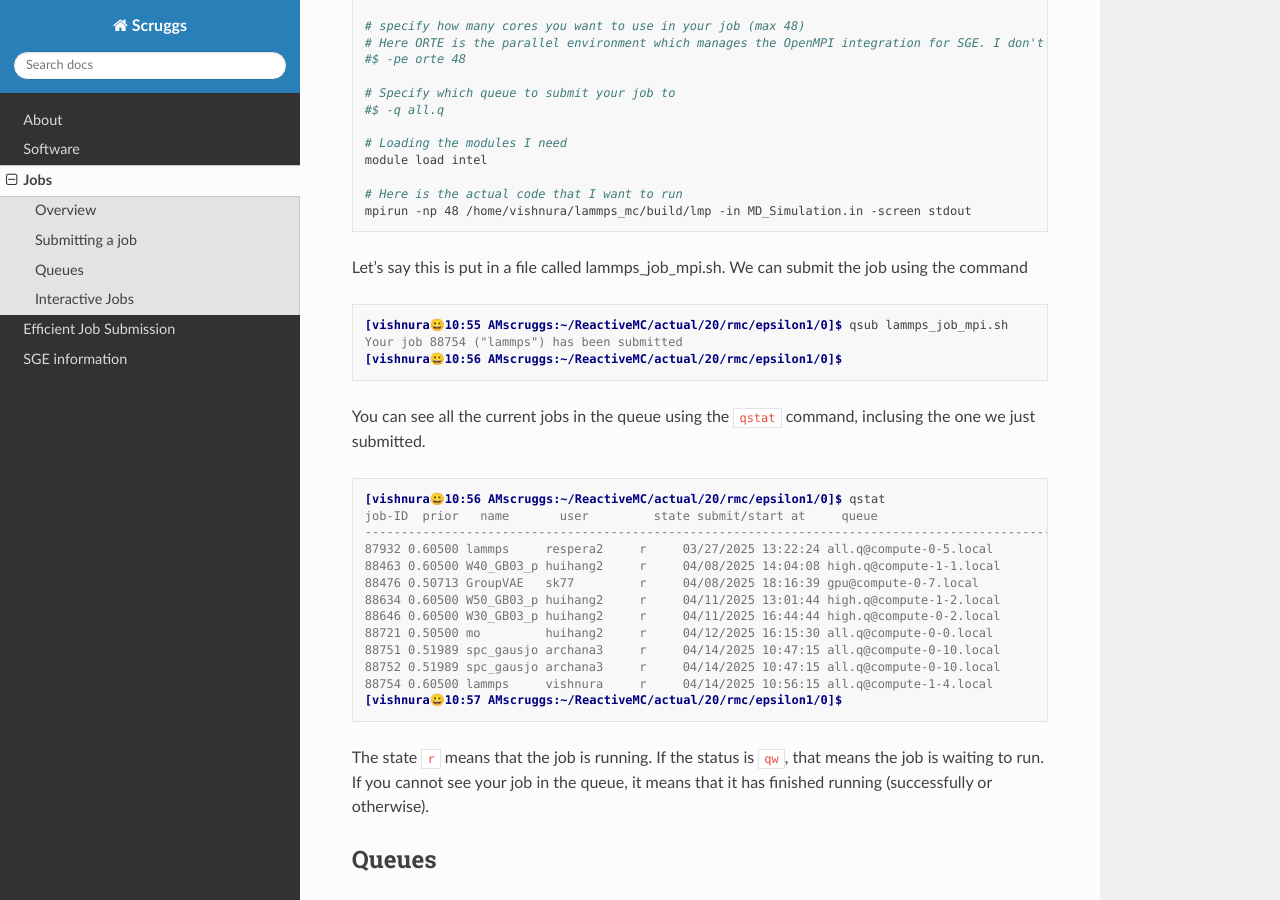
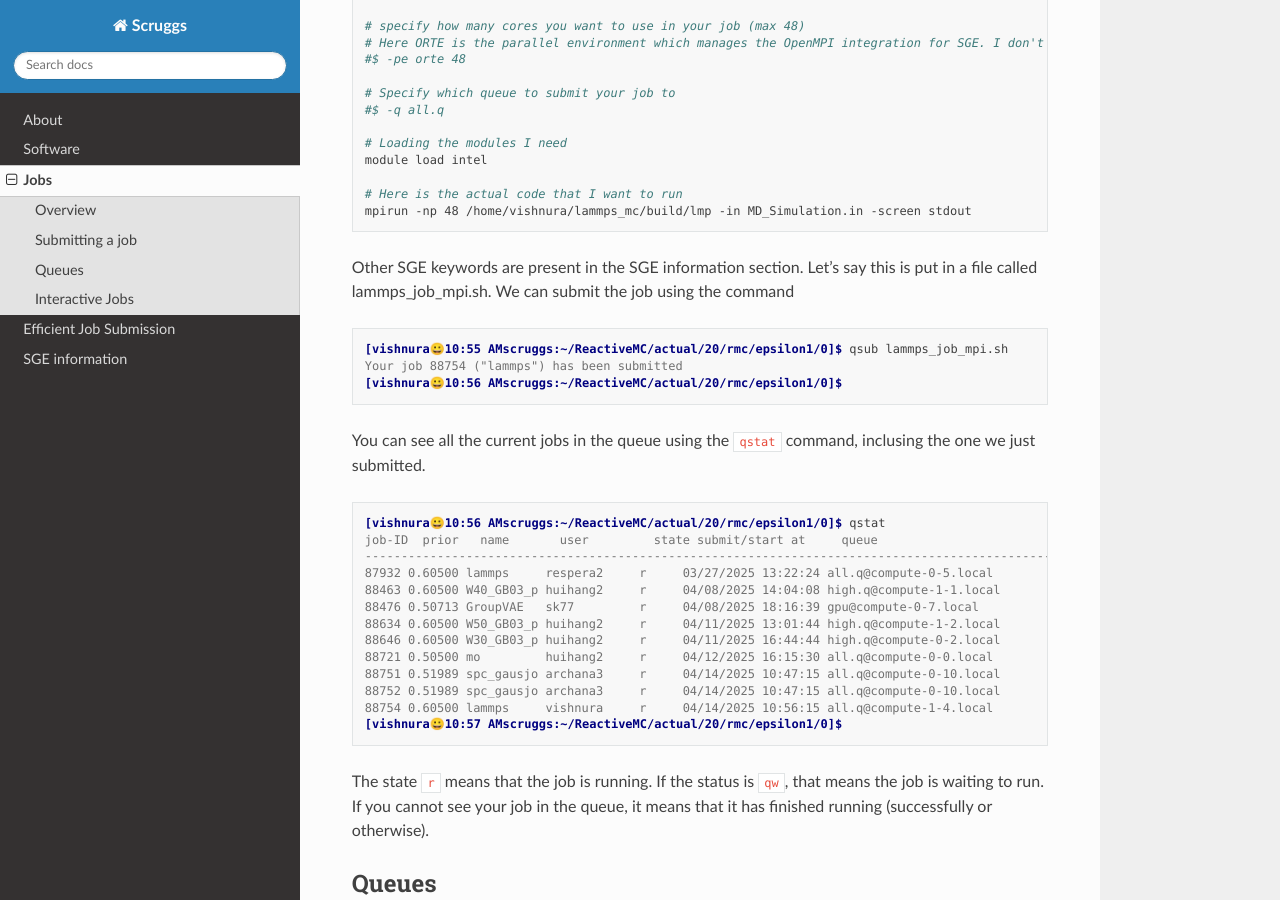
Before and after one commit to vishnu2709/Scruggs, a Sphinx documentation site: the page built from docs/source/jobs.rst, in a window 1280 px wide and 900 px high, scrolled down 759 px. Built offline with Sphinx 7.4.7 and the Read the Docs theme 3.1.0, drawn with Linux system fonts in a browser that asks for light colours; pages that are not in the unit, such as notebooks, are missing from menus.

Commit message:
Update jobs.rst

```diff
--- a/docs/source/jobs.rst
+++ b/docs/source/jobs.rst
@@ -40,7 +40,7 @@ Scruggs uses the Sun Grid Engine (SGE) as the job scheduler. SGE requires the jo
   # Here is the actual code that I want to run
   mpirun -np 48 /home/vishnura/lammps_mc/build/lmp -in MD_Simulation.in -screen stdout
 
-Let's say this is put in a file called lammps_job_mpi.sh. We can submit the job using the command
+Other SGE keywords are present in the SGE information section. Let's say this is put in a file called lammps_job_mpi.sh. We can submit the job using the command
 
 .. code-block:: console
 
```
